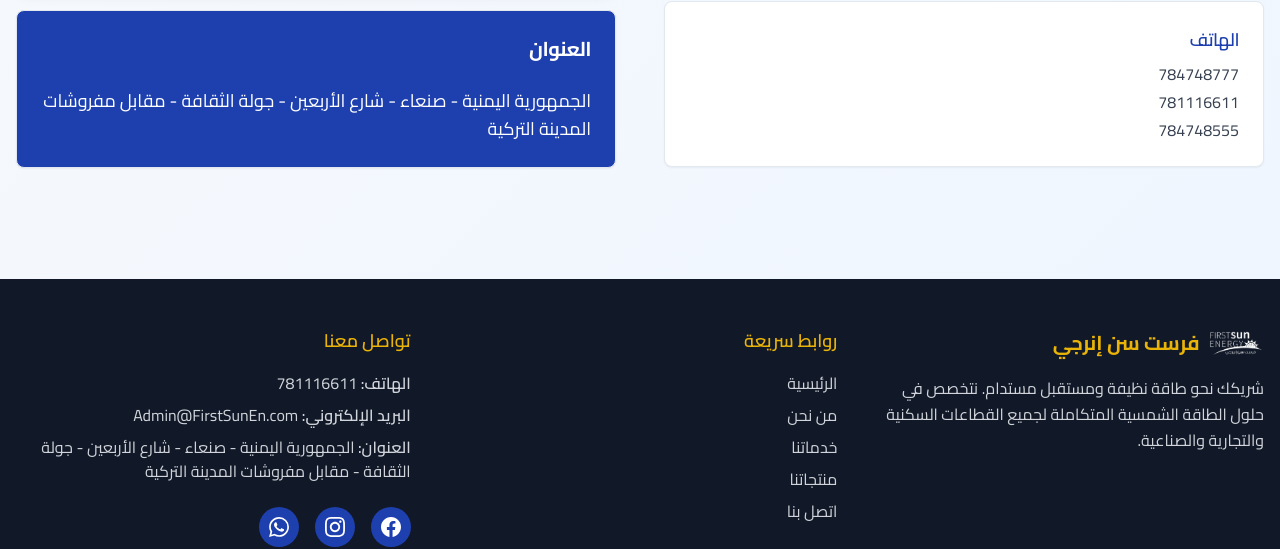
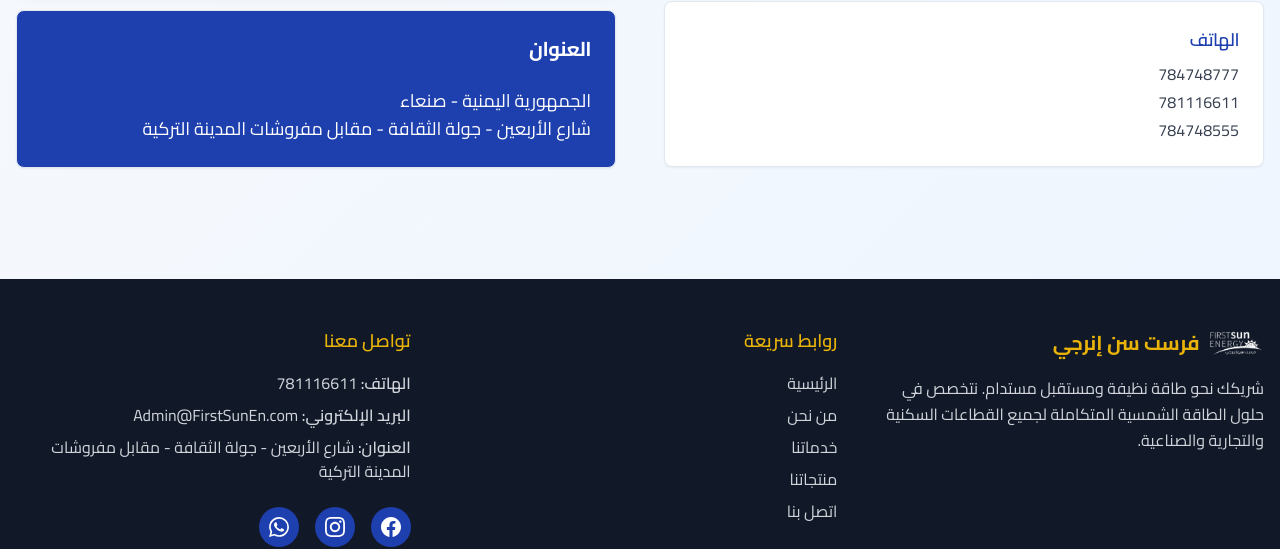
Before and after one commit to Al-HamzaAntar/firstsun-energy-website, a React (Vite) app: page / in a window 1280 px wide. Shown: the part 5293-5842 px from the top of the page. Built offline with nearby package versions, Linux system fonts and the light colour scheme.

Commit message:
style: arrange the items of address

```diff
--- a/src/components/Contact.tsx
+++ b/src/components/Contact.tsx
@@ -98,8 +98,8 @@ const Contact = () => {
                 <CardTitle className="text-xl font-bold">{t('contact.address')}</CardTitle>
               </CardHeader>
               <CardContent>
+                <p className="text-lg">{t('contact.cityCountry')}</p>
                 <p className="text-lg">{t('contact.street')}</p>
-                {/* <p className="text-lg">{t('contact.cityCountry')}</p> */}
               </CardContent>
             </Card>
           </div>
--- a/src/contexts/LanguageContext.tsx
+++ b/src/contexts/LanguageContext.tsx
@@ -143,8 +143,8 @@ const translations: Translations = {
   'contact.maintenance': { ar: 'الصيانة', en: 'Maintenance' },
   'contact.purchases': { ar: 'المشتريات', en: 'Purchases' },
   'contact.sales': { ar: 'المبيعات', en: 'Sales' },
-  'contact.street': { ar: ' الجمهورية اليمنية - صنعاء - شارع الأربعين - جولة الثقافة - مقابل مفروشات المدينة التركية', en: 'Republic of Yemen - Sana\'a - Al-Arbaeen Street - Culture Roundabout - opposite Turkish City Furniture' },
-  // 'contact.cityCountry': { ar: 'صنعاء - الجمهورية اليمنية ', en: 'Sana\'a - Republic of Yemen' },
+  'contact.cityCountry': { ar: 'الجمهورية اليمنية - صنعاء', en: 'Republic of Yemen - Sana\'a' },
+  'contact.street': { ar: 'شارع الأربعين - جولة الثقافة - مقابل مفروشات المدينة التركية', en: 'Al-Arbaeen Street - Culture Roundabout - opposite Turkish City Furniture' },
 
   // Footer
   'footer.company': { ar: 'شركة النظم المتطورة للطاقة الشمسية', en: 'Advanced Solar Energy Systems Company' },
```
